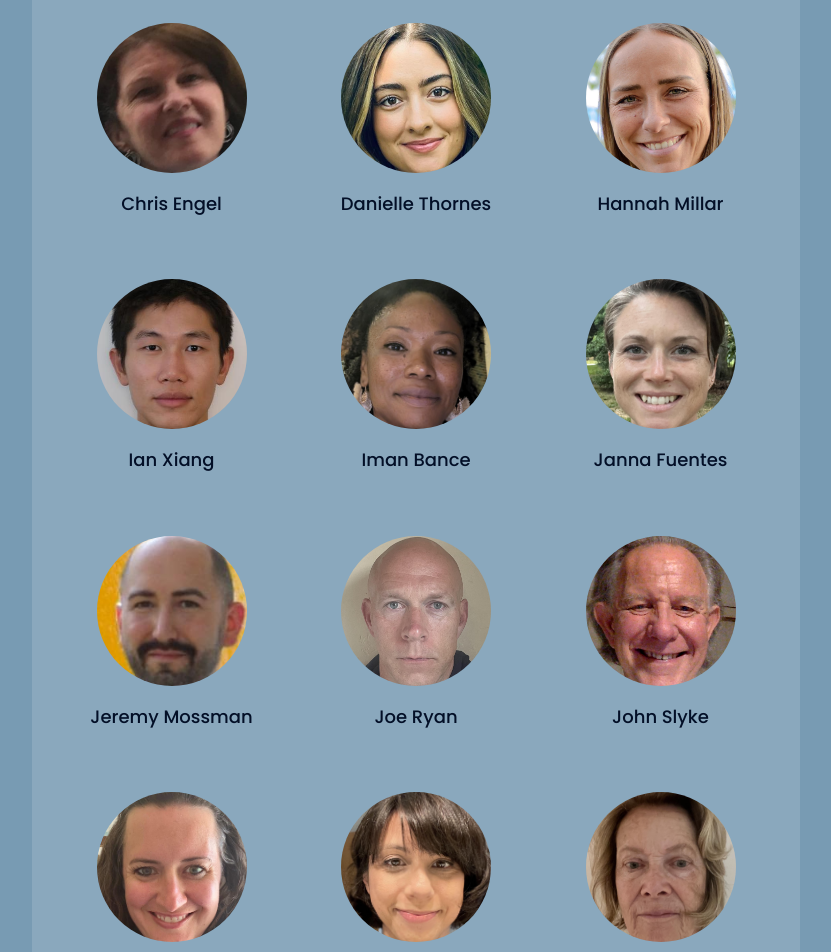
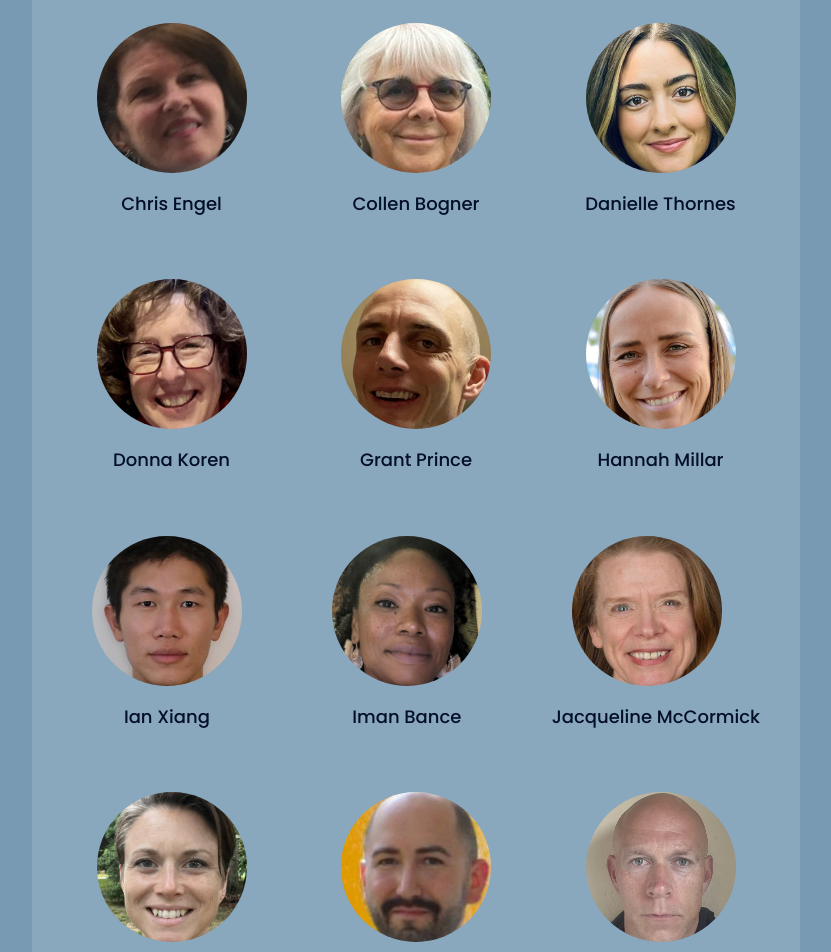
Before and after one commit to allgreen2/videos, a plain HTML site: page galleryAA2.html in a window 1280 px wide. Shown: the part 432-1384 px from the top of the page, without its empty margins (224-1055 px from the left). Drawn offline with nearby package versions, Linux system fonts and the light colour scheme.

Commit message:
updated AA2 gallery

```diff
--- a/galleryAA2.html
+++ b/galleryAA2.html
@@ -75,8 +75,20 @@
                     <h4>Chris Engel</h4>
                 </div>
                 <div class="headshot">
+                    <img src="headshots/Collen Bogner.processed.jpg" />
+                    <h4>Collen Bogner</h4>
+                </div>
+                <div class="headshot">
                     <img src="headshots/Danielle Thornes.processed.jpg" />
                     <h4>Danielle Thornes</h4>
+                </div>
+                <div class="headshot">
+                    <img src="headshots/Donna Koren.processed.jpg" />
+                    <h4>Donna Koren</h4>
+                </div>
+                <div class="headshot">
+                    <img src="headshots/Grant Prince.processed.jpg" />
+                    <h4>Grant Prince</h4>
                 </div>
                 <div class="headshot">
                     <img src="headshots/Hannah Rae Millar.processed.jpg" />
@@ -89,6 +101,10 @@
                 <div class="headshot">
                     <img src="headshots/Iman Bance.processed.jpg" />
                     <h4>Iman Bance</h4>
+                </div>
+                <div class="headshot">
+                    <img src="headshots/Jacqueline McCormick.processed.jpg" />
+                    <h4>Jacqueline McCormick</h4>
                 </div>
                 <div class="headshot">
                     <img src="headshots/Janna Fuentes.processed.jpg" />
```
Also changed, not shown: headshots/Collen Bogner.processed.jpg (added), headshots/Donna Koren.processed.jpg (added), headshots/Grant Prince.processed.jpg (added), headshots/Jacqueline McCormick.processed.jpg (added).
